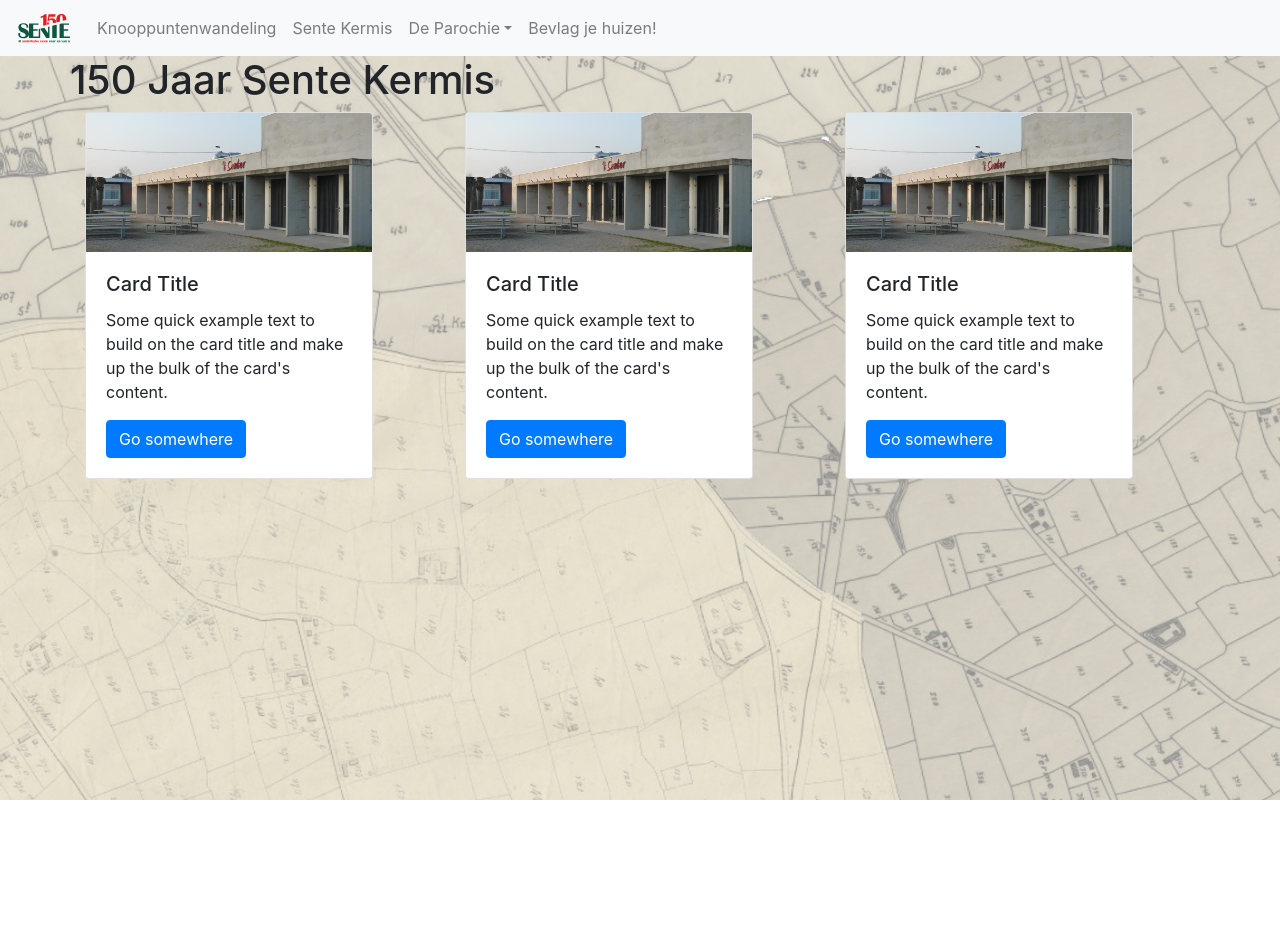
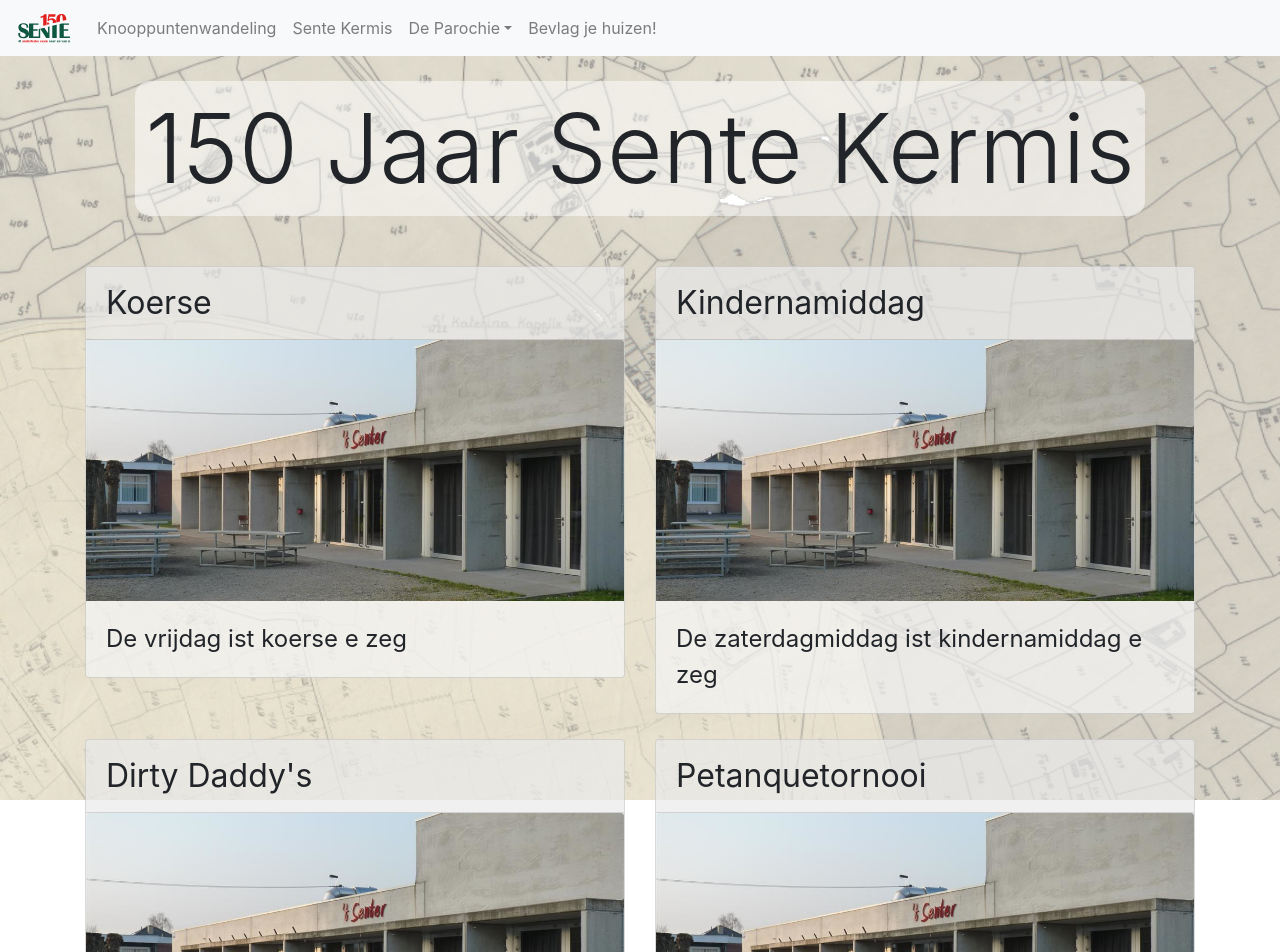
Before and after one commit to zoeparman/150-jaar-sente, a Next.js app: page /kermis in a window 1280 px wide. Shown: the top 952 px of the page. Before the commit the page ends 800 px from the top, so only its background shows below. Built offline with nearby package versions, Linux system fonts and the light colour scheme.

Commit message:
Sente kermis

```diff
--- a/components/TransparentCard.js
+++ b/components/TransparentCard.js
@@ -5,6 +5,7 @@ const TransparentCard = props => (
         {props.title && <Card.Header style={{fontSize: 32}}>
             {props.title}
         </Card.Header>}
+        {props.img && <Card.Img variant="top" src={props.img}/>}
         <Card.Body style={{fontSize: 24}}>
             {props.children}
         </Card.Body>
--- a/pages/kermis.js
+++ b/pages/kermis.js
@@ -5,52 +5,50 @@ import Row from "react-bootstrap/Row";
 import Col from "react-bootstrap/Col";
 import Card from "react-bootstrap/Card";
 import Layout from '../components/Layout';
+import PageTitle from "../components/PageTitle";
+import TransparentCard from "../components/TransparentCard";
 
 const Kermis = () => (
     <Layout>
         <Container>
+            <PageTitle>
+                150 Jaar Sente Kermis
+            </PageTitle>
             <Row>
-                <h1>150 Jaar Sente Kermis</h1>
-            </Row>
-            <Row>
-                <Col>
-                    <Card style={{ width: '18rem' }}>
-                        <Card.Img variant="top" src="/resources/carousel-2.jpg" />
-                        <Card.Body>
-                            <Card.Title>Card Title</Card.Title>
-                            <Card.Text>
-                                Some quick example text to build on the card title and make up the bulk of
-                                the card's content.
-                            </Card.Text>
-                            <Button variant="primary">Go somewhere</Button>
-                        </Card.Body>
-                    </Card>
+                <Col lg={6} style={{marginTop: 25}}>
+                    <TransparentCard
+                        title={"Koerse"}
+                        img={"/resources/carousel-2.jpg"}>
+                        De vrijdag ist koerse e zeg
+                    </TransparentCard>
                 </Col>
-                <Col>
-                    <Card style={{ width: '18rem' }}>
-                        <Card.Img variant="top" src="/resources/carousel-2.jpg" />
-                        <Card.Body>
-                            <Card.Title>Card Title</Card.Title>
-                            <Card.Text>
-                                Some quick example text to build on the card title and make up the bulk of
-                                the card's content.
-                            </Card.Text>
-                            <Button variant="primary">Go somewhere</Button>
-                        </Card.Body>
-                    </Card>
+                <Col lg={6} style={{marginTop: 25}}>
+                    <TransparentCard
+                        title={"Kindernamiddag"}
+                        img={"/resources/carousel-2.jpg"}>
+                        De zaterdagmiddag ist kindernamiddag e zeg
+                    </TransparentCard>
                 </Col>
-                <Col>
-                    <Card style={{ width: '18rem' }}>
-                        <Card.Img variant="top" src="/resources/carousel-2.jpg" />
-                        <Card.Body>
-                            <Card.Title>Card Title</Card.Title>
-                            <Card.Text>
-                                Some quick example text to build on the card title and make up the bulk of
-                                the card's content.
-                            </Card.Text>
-                            <Button variant="primary">Go somewhere</Button>
-                        </Card.Body>
-                    </Card>
+                <Col lg={6} style={{marginTop: 25}}>
+                    <TransparentCard
+                        title={"Dirty Daddy's"}
+                        img={"/resources/carousel-2.jpg"}>
+                        De zaterdagavond komen de dirty daddy's e zeg
+                    </TransparentCard>
+                </Col>
+                <Col lg={6} style={{marginTop: 25}}>
+                    <TransparentCard
+                        title={"Petanquetornooi"}
+                        img={"/resources/carousel-2.jpg"}>
+                        De zondag ist petanquetornooi e zeg
+                    </TransparentCard>
+                </Col>
+                <Col lg={6} style={{marginTop: 25}}>
+                    <TransparentCard
+                        title={"Beenhespe"}
+                        img={"/resources/carousel-2.jpg"}>
+                        De zondag ist wok beenhespe e zeg
+                    </TransparentCard>
                 </Col>
             </Row>
         </Container>
--- a/pages/parochie.js
+++ b/pages/parochie.js
@@ -25,9 +25,9 @@ const Parochie = () => (
                     </TransparentCard>
                 </Col>
             </Row>
-            <Row>
+            <Row id={"programma"}>
                 <Col style={{marginTop: 25}}>
-                    <TransparentCard title={"Jaarprogramma"} id={"programma"}>
+                    <TransparentCard title={"Jaarprogramma"}>
                     <ul>
                         <li><b>15 maart (uitgesteld):</b> Jubileumviering - opgeluisterd door koor H. Familie - Bosmolens</li>
                         <li><b>24 mei:</b> "Vruchten der Aarde": misviering op de hoeve Joris Geldhof - Sint-Arnoldusstraat 6, Lendelede</li>
--- a/pages/wandeling.js
+++ b/pages/wandeling.js
@@ -37,8 +37,9 @@ class Wandeling extends React.Component {
                                     <TransparentCard
                                         title={value.link
                                             ? <a href={value.link} target="_blank">{value.caption}</a>
-                                            : value.caption}>
-                                        <Image src={imageRoot + value.image} fluid rounded/>
+                                            : value.caption}
+                                        key={index}>
+                                        <Image src={imageRoot + value.image} fluid rounded />
                                     </TransparentCard>
                                 </Col>
                             );
```
